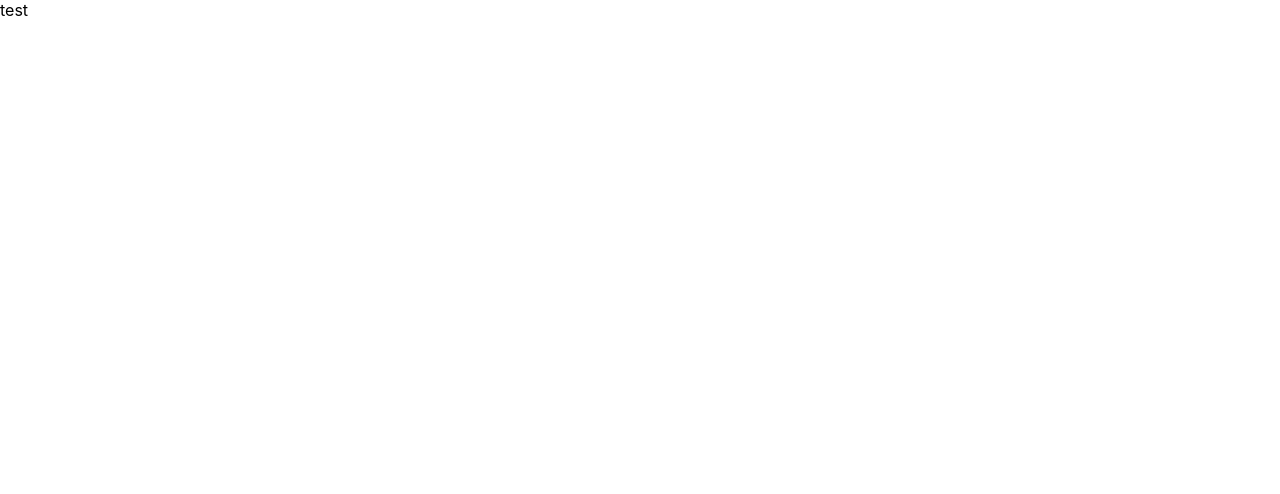
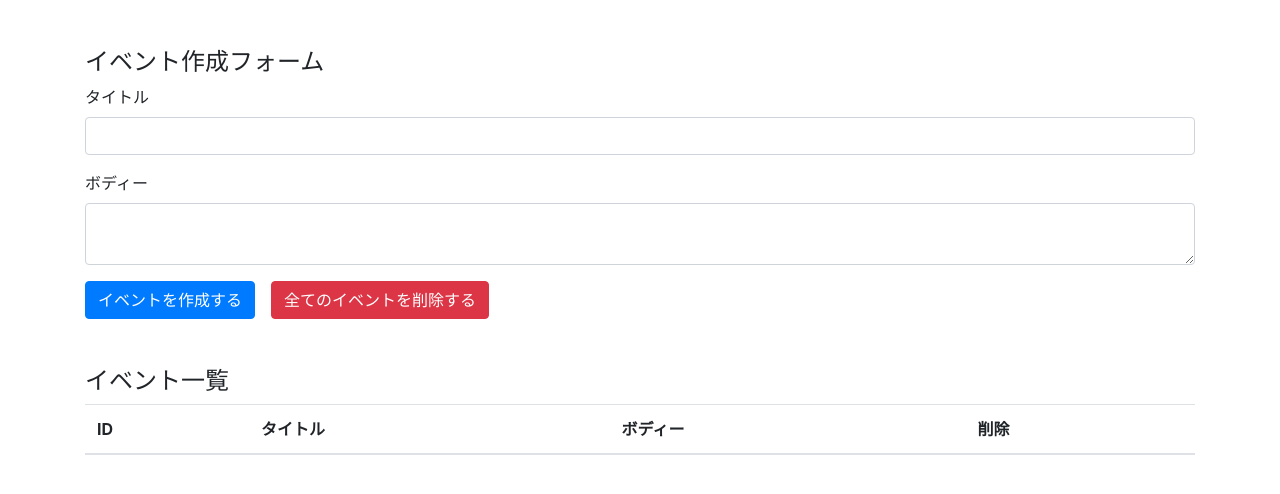
Before and after one commit to h-yabi/Learning-React-Hooks, a React (Create React App) app: page / in a window 1280 px wide. Shown: the top 494 px of the page. Built offline with nearby package versions, Linux system fonts and the light colour scheme.

Commit message:
データ入れる用のテンプレート作成

```diff
--- a/package.json
+++ b/package.json
@@ -6,6 +6,7 @@
     "@testing-library/jest-dom": "^5.16.3",
     "@testing-library/react": "^12.1.4",
     "@testing-library/user-event": "^13.5.0",
+    "bootstrap": "^4.3.1",
     "react": "^18.0.0",
     "react-dom": "^18.0.0",
     "react-scripts": "5.0.0",
--- a/src/App.js
+++ /dev/null
@@ -1,9 +0,0 @@
-const App = () => {
-  return (
-    <div className="App">
-      test
-    </div>
-  );
-}
-
-export default App;
--- /dev/null
+++ b/src/components/App.js
@@ -0,0 +1,39 @@
+const App = () => {
+  return (
+    <div className="container mt-5">
+      <h4>イベント作成フォーム</h4>
+      <form>
+      <div className="form-group">
+          <label htmlFor="formEventTitle">タイトル</label>
+          <input className="form-control" id="formEventTitle" type="text" />
+        </div>
+        <div className="form-group">
+          <label htmlFor="formEventBody">ボディー</label>
+          <textarea className="form-control" id="formEventBody" />
+        </div>
+        <button className="btn btn-primary mr-3">イベントを作成する</button>
+        <button className="btn btn-danger">全てのイベントを削除する</button>
+      </form>
+
+      <div className="mt-5">
+        <h4>イベント一覧</h4>
+        <table className="table table-hover">
+          <thead>
+            <tr>
+              <th>ID</th>
+              <th>タイトル</th>
+              <th>ボディー</th>
+              <th>削除</th>
+            </tr>
+          </thead>
+          <tbody>
+
+          </tbody>
+
+        </table>
+      </div>
+    </div>
+  );
+}
+
+export default App;
```
Also changed, not shown: src/index.js (+6 -8 lines), 1 other file (tests, documents, lock files or other folders).
